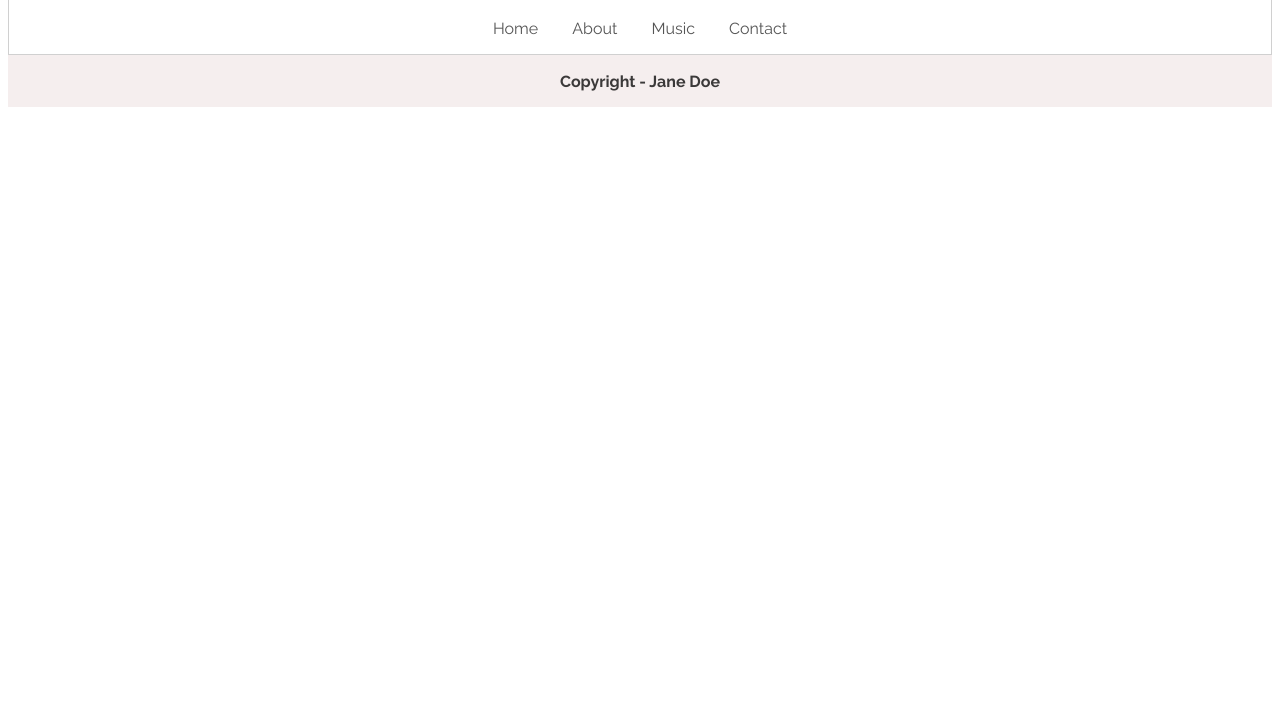
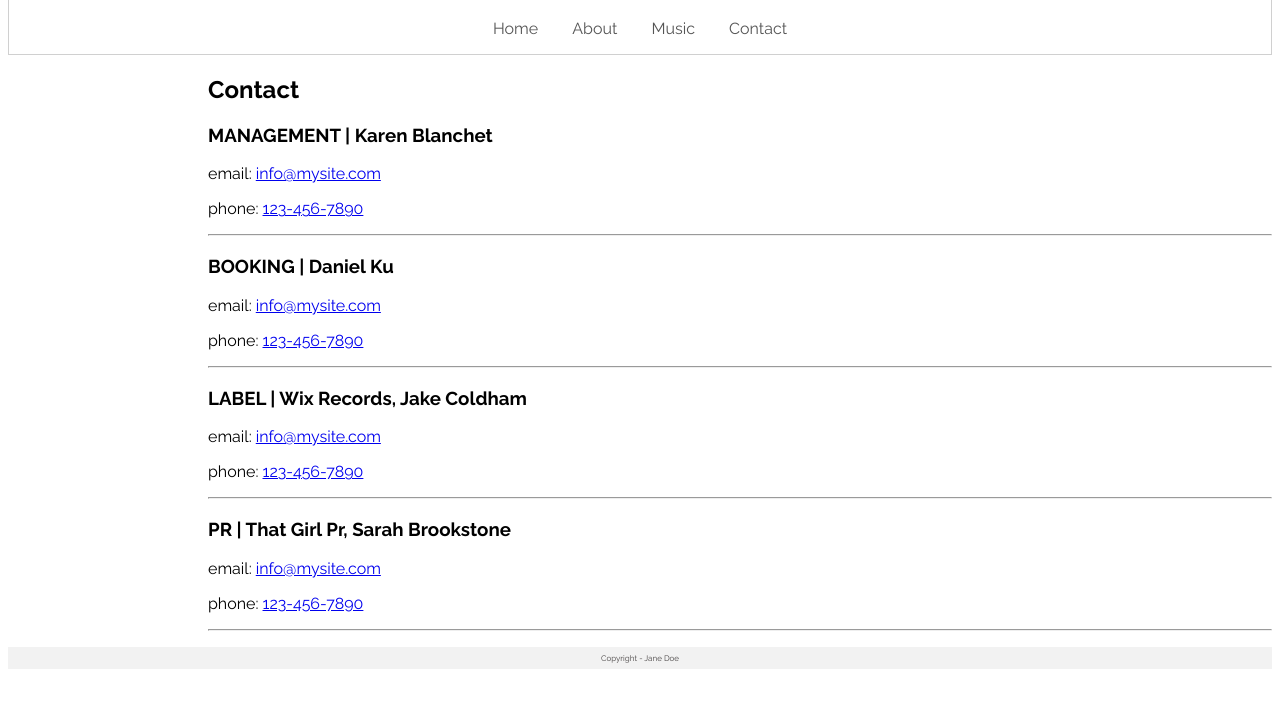
Before and after one commit to pedrornellas/jane-doe, a plain HTML site: page contact.html in a window 1280 px wide. Shown: the part 70-778 px from the top of the page. Drawn offline with Linux system fonts and the light colour scheme.

Commit message:
adicionadas as páginas about e contact

```diff
--- a/contact.html
+++ b/contact.html
@@ -5,9 +5,9 @@
   <meta http-equiv="X-UA-Compatible" content="IE=edge">
   <meta name="viewport" content="width=device-width, initial-scale=1.0">
   <link rel="preconnect" href="https://fonts.gstatic.com">
+  <link href="https://fonts.googleapis.com/css2?family=Raleway:wght@400;700&display=swap" rel="stylesheet">
   <link rel="stylesheet" href="css/style.css">
-<link href="https://fonts.googleapis.com/css2?family=Raleway:wght@400;700&display=swap" rel="stylesheet">
-    <title>Jane-Doe</title>
+  <title>Jane Doe</title>
 </head>
 <body>
   <header>
@@ -21,11 +21,51 @@
       </ul>
     </nav>
   </header>
-        <main>
+  <main class=contact>
+    <section id=moldura>
+    <h1>Contact</h1>
+    <h3> MANAGEMENT | Karen Blanchet</h3>
+    <p>
+      email:
+      <a href="mailto: info@mysite.com">info@mysite.com</a>
+    </p>
+    <p>
+      phone:
+      <a href="mailto: tel: 123-456-7890">123-456-7890</a>
+      <hr>
+      <h3> BOOKING | Daniel Ku</h3>
+        <p>
+          email:
+          <a href="mailto: info@mysite.com">info@mysite.com</a>
+        </p>
+        <p>
+          phone:
+          <a href="mailto: tel: 123-456-7890">123-456-7890</a>
+          <hr>
+          <h3> LABEL | Wix Records, Jake Coldham</h3>
+            <p>
+              email:
+              <a href="mailto: info@mysite.com">info@mysite.com</a>
+            </p>
+            <p>
+              phone:
+              <a href="mailto: tel: 123-456-7890">123-456-7890</a>
+              <hr>
+              <h3> PR | That Girl Pr, Sarah Brookstone</h3>
+                <p>
+                  email:
+                  <a href="mailto: info@mysite.com">info@mysite.com</a>
+                </p>
+                <p>
+                  phone:
+                  <a href="mailto: tel: 123-456-7890">123-456-7890</a>
+                  <hr>
+    </p>
+  </section>
+  </main>
 
-        </main>
   <footer>
-        <h1>Copyright - Jane Doe</h1>
+    Copyright - Jane Doe
     </footer>
 </body>
 </html>
--- a/css/style.css
+++ b/css/style.css
@@ -38,11 +38,19 @@ text-transform: uppercase;
     background-position: center;
 }
 
-footer{
+#banner_about {
+    background-image: url("../img/jane2.jpg");
+    background-repeat: no-repeat;
+    height: 30vh;
+    background-size: contain;
+    background-position: center;
+}
+
+footer {
    text-align: center;
    font-size: 8px;
-   color: #3b3939;
-   background-color: #f5ededef;
+   color: #474343;
+   background-color: #f2f2f2;
    padding: 6px 0;
  }
 
@@ -51,6 +59,26 @@ footer{
     margin: 0 auto;
  }
 
+ #about {
+     text-align: center;
+     color: black;
+ }
+
+ #about.h6{
+     color: grey;
+
+ }
+
+ #moldura {
+
+    text-align: left;
+    color: black;
+    padding-left: 200px ;
+ }
+
+ #moldura.hr {
+     width: auto;
+ }
 
  @media (max-width: 768px) {
      iframe {
```
Also changed, not shown: about.html (+5 -0 lines). Lines whose indentation alone changed are shown as unchanged.
